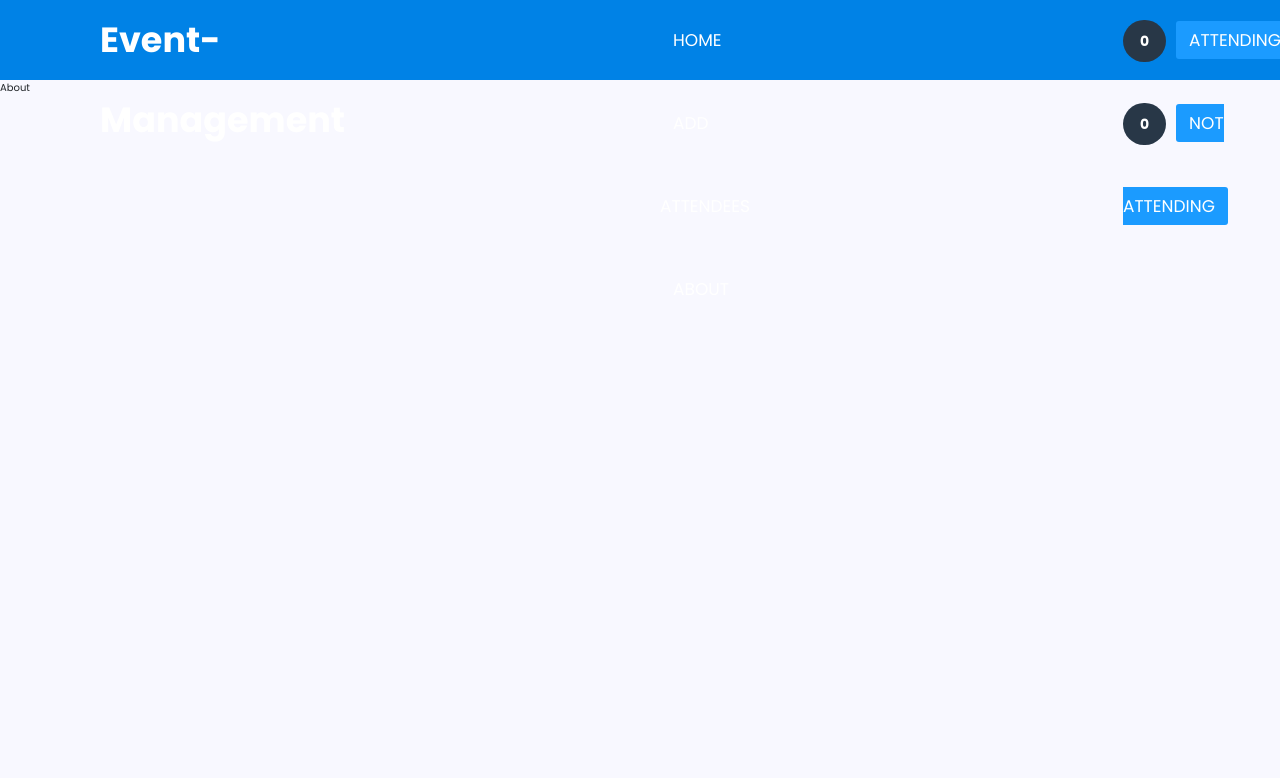
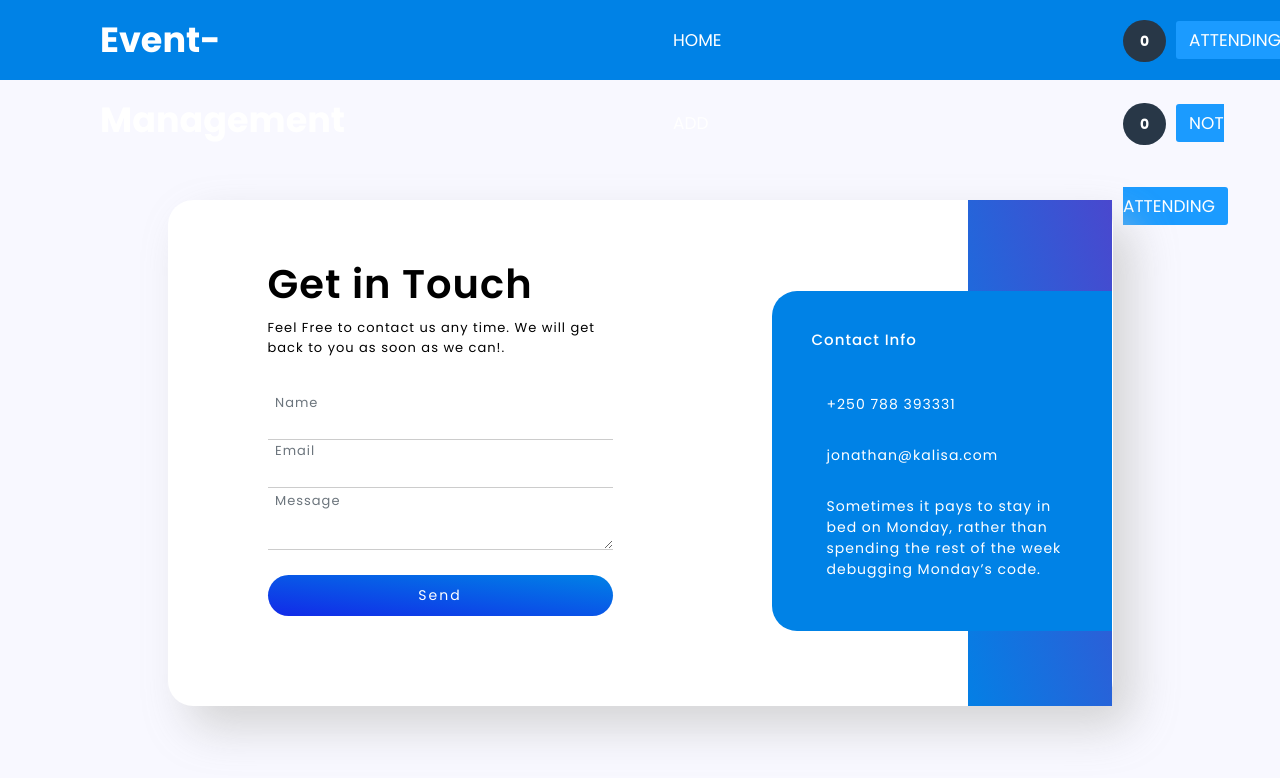
Before and after one commit to jonathan1965/Zatec_Event_Management, a React (Create React App) app: page /about in a window 1280 px wide. Shown: the top 778 px of the page. Built offline with nearby package versions, Linux system fonts and the light colour scheme.

Commit message:
make it better

```diff
--- a/package.json
+++ b/package.json
@@ -4,11 +4,14 @@
   "private": true,
   "dependencies": {
     "@fontsource/poppins": "^4.5.8",
+    "@fortawesome/free-regular-svg-icons": "^6.1.1",
+    "@fortawesome/free-solid-svg-icons": "^6.1.1",
     "@reduxjs/toolkit": "^1.8.1",
     "@testing-library/jest-dom": "^5.16.4",
     "@testing-library/react": "^13.2.0",
     "@testing-library/user-event": "^13.5.0",
     "bootstrap": "^5.1.3",
+    "font-awesome": "^4.7.0",
     "framer-motion": "^6.3.3",
     "react": "^18.1.0",
     "react-bootstrap": "^2.4.0",
--- a/src/components/About.js
+++ b/src/components/About.js
@@ -1,8 +1,56 @@
 import React from 'react'
-
+import 'bootstrap/dist/css/bootstrap.min.css';
+import './Header/contact.css'
 function Aboute() {
   return (
-    <div>About</div>
+    <div class="contact_us">
+    <div class="container">
+        <div class="row">
+            <div class="col-md-10 offset-md-1">
+                <div class="contact_inner">
+                    <div class="row">
+                        <div class="col-md-10">
+                            <div class="contact_form_inner">
+                                <div class="contact_field">
+                                    <h3>Get in Touch </h3>
+                                    <p>Feel Free to contact us any time. We will get back to you as soon as we can!.</p>
+                                    <input type="text" class="form-control form-group" placeholder="Name" />
+                                    <input type="text" class="form-control form-group" placeholder="Email" />
+                                    <textarea class="form-control form-group" placeholder="Message"></textarea>
+                                    <button class="contact_form_submit">Send</button>
+                                </div>
+                            </div>
+                        </div>
+                        <div class="col-md-2">
+                            <div class="right_conatct_social_icon d-flex align-items-end">
+                               <div class="socil_item_inner d-flex">
+                                  <li><a href="#"><i className="fab fa-facebook-square"></i></a></li>
+                                  <li><a href="#"><i className="fab fa-instagram"></i></a></li>
+                                  <li><a href="#"><i className="fab fa-twitter"></i></a></li>
+                               </div>
+                            </div>
+                        </div>
+                    </div>
+                    <div class="contact_info_sec">
+                        <h4>Contact Info</h4>
+                        <div class="d-flex info_single align-items-center">
+                            <i className="fas fa-headset"></i>
+                            <span>+250 788 393331</span>
+                        </div>
+                        <div class="d-flex info_single align-items-center">
+                            <i className="fas fa-envelope-open-text"></i>
+                            <span>jonathan@kalisa.com</span>
+                        </div>
+                        <div class="d-flex info_single align-items-center">
+                            <i className="fas fa-map-marked-alt"></i>
+                            <span>Sometimes it pays to stay in bed on Monday, rather than spending the rest of the week debugging Monday’s code.</span>
+                        </div>
+                    </div>
+                </div>
+            </div>
+        </div>
+    </div>
+</div>
   )
 }
 
--- /dev/null
+++ b/src/components/Header/contact.css
@@ -0,0 +1,104 @@
+
+  .right_conatct_social_icon{
+       background: linear-gradient(to top right, #0082e6 -5%, #8f10b7 200%);
+  }
+  .contact_us{
+      color:#fff;
+      padding: 120px 0px;
+  }
+
+  .contact_inner{
+      background-color: #fff;
+      position: relative;
+      box-shadow: 20px 22px 44px #cccc;
+      border-radius: 25px;
+  }
+  .contact_field{
+      padding: 60px 340px 90px 100px;
+  }
+  .right_conatct_social_icon{
+      height: 100%;
+  }
+
+  .contact_field h3{
+     color: #000;
+      font-size: 40px;
+      letter-spacing: 1px;
+      font-weight: 600;
+      margin-bottom: 10px
+  }
+  .contact_field p{
+      color: #000;
+      font-size: 13px;
+      font-weight: 400;
+      letter-spacing: 1px;
+      margin-bottom: 35px;
+  }
+
+  .form-control{
+      padding-bottom:28px;
+  }
+  .contact_field .form-control{
+      border-radius: 0px;
+      border: none;
+      border-bottom: 1px solid #ccc;
+  }
+  .contact_field .form-control:focus{
+      box-shadow: none;
+      outline: none;
+      border-bottom: 2px solid #1325e8;
+  }
+  .contact_field .form-control::placeholder{
+      font-size: 13px;
+      letter-spacing: 1px;
+  }
+
+  .contact_info_sec {
+      position: absolute;
+      background-color: #0082e6;
+      right: 1px;
+      top: 18%;
+      height: 340px;
+      width: 340px;
+      padding: 40px;
+      border-radius: 25px 0 0 25px;
+  }
+  .contact_info_sec h4{
+      letter-spacing: 1px;
+      padding-bottom: 15px;
+  }
+
+  .info_single{
+      margin: 30px 0px;
+  }
+  .info_single i{
+      margin-right: 15px;
+  }
+  .info_single span{
+      font-size: 14px;
+      letter-spacing: 1px;
+  }
+
+  button.contact_form_submit {
+      background: linear-gradient(to top right, #1325e8 -5%, #0082e6 100%);
+      border: none;
+      color: #fff;
+      padding: 10px 15px;
+      width: 100%;
+      margin-top: 25px;
+      border-radius: 35px;
+      cursor: pointer;
+      font-size: 14px;
+      letter-spacing: 2px;
+  }
+  .socil_item_inner li{
+      list-style: none;
+  }
+  .socil_item_inner li a{
+      color: #fff;
+      margin: 0px 15px;
+      font-size: 14px;
+  }
+  .socil_item_inner{
+      padding-bottom: 10px;
+  }
--- a/src/components/Homepage.js
+++ b/src/components/Homepage.js
@@ -24,7 +24,7 @@ function Homepage() {
       <div class="c-dashboardInfo col-lg-3 col-md-6">
         <div class="wrap">
           <h4 class="heading heading5 hind-font medium-font-weight c-dashboardInfo__title">Not Attended<svg
-              class="MuiSvgIcon-root-19" focusable="false" viewBox="0 0 24 24" aria-hidden="true" role="presentation">
+              class="MuiSvgIcon-root-19" focusable="false" viewBox="0 0 24 24" aria-hidden="true" >
               <path fill="none" d="M0 0h24v24H0z"></path>
               <path
                 d="M12 2C6.48 2 2 6.48 2 12s4.48 10 10 10 10-4.48 10-10S17.52 2 12 2zm1 15h-2v-6h2v6zm0-8h-2V7h2v2z">
@@ -36,7 +36,7 @@ function Homepage() {
       <div class="c-dashboardInfo col-lg-3 col-md-6">
         <div class="wrap">
           <h4 class="heading heading5 hind-font medium-font-weight c-dashboardInfo__title">Total<svg
-              class="MuiSvgIcon-root-19" focusable="false" viewBox="0 0 24 24" aria-hidden="true" role="presentation">
+              class="MuiSvgIcon-root-19" focusable="false" viewBox="0 0 24 24" aria-hidden="true" >
               <path fill="none" d="M0 0h24v24H0z"></path>
               <path
                 d="M12 2C6.48 2 2 6.48 2 12s4.48 10 10 10 10-4.48 10-10S17.52 2 12 2zm1 15h-2v-6h2v6zm0-8h-2V7h2v2z">
```
Also changed, not shown: 1 other file (tests, documents, lock files or other folders).
